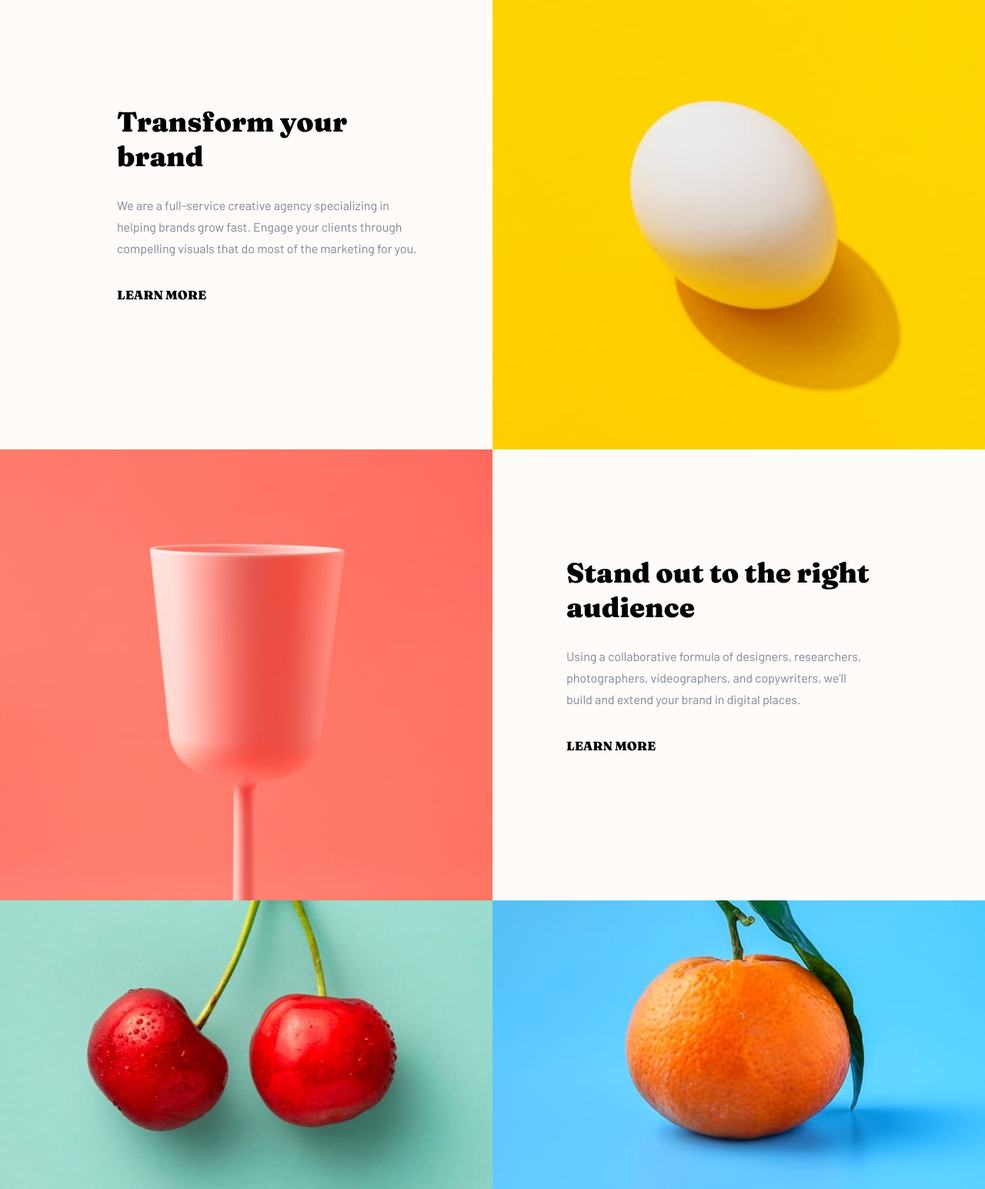
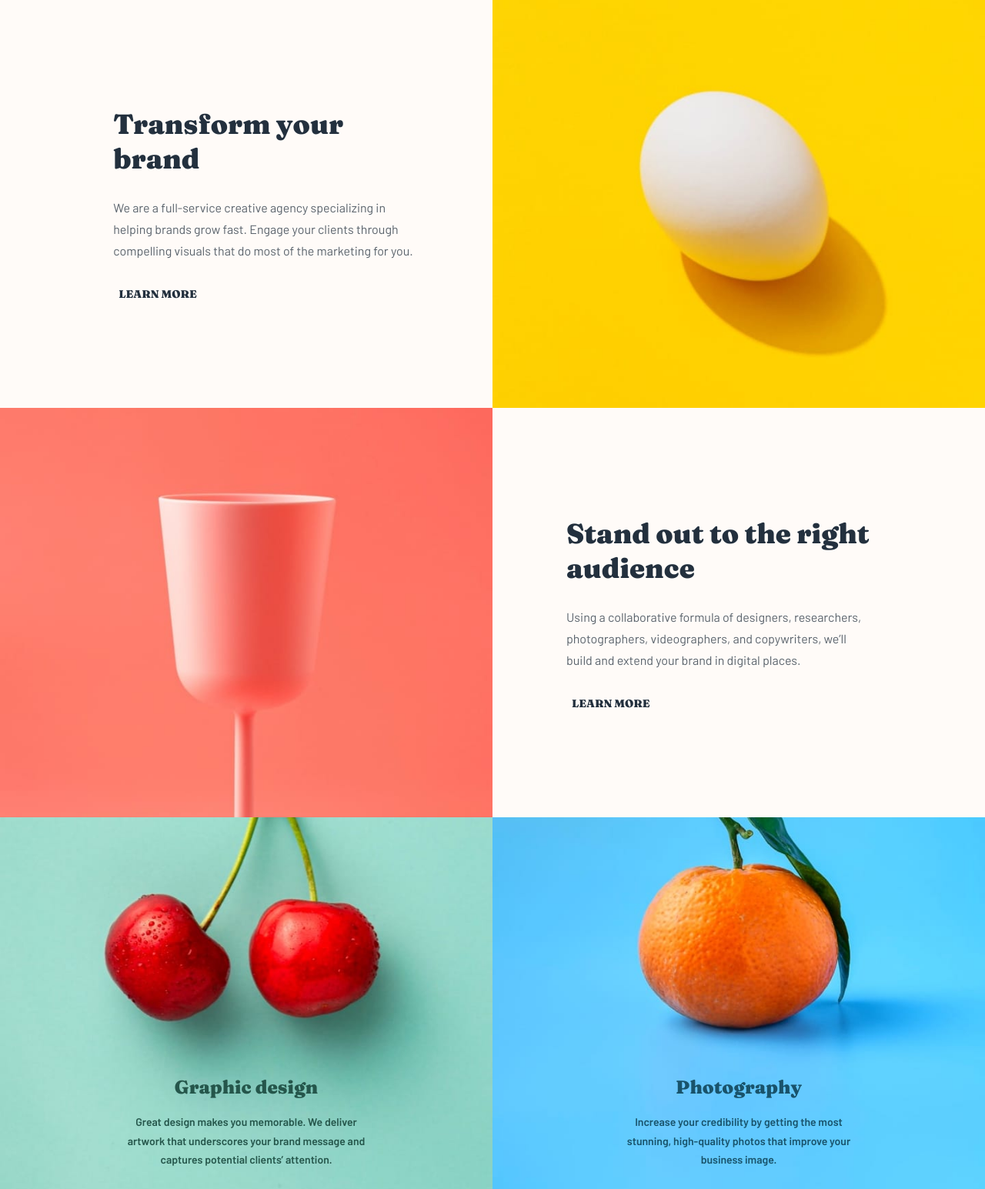
Before and after one commit to Arthur-Resende/Sunnyside-agency-landing-page, a plain HTML site: page index.html in a window 1280 px wide. Shown: the part 802-2347 px from the top of the page at 77% size. Drawn offline with Linux system fonts and the light colour scheme.

Commit message:
css optmized

```diff
--- a/index.html
+++ b/index.html
@@ -34,7 +34,7 @@
 <!-- Main landing section -->
 
   <section class="we-are-creatives">
-    <div class="container full-width flex vertical-center">
+    <div class="arrow-down-container full-width flex vertical-center">
       <h1 class="text-center Fraunces-font uppercase bold">We are creatives</h1>
     </div>
     <img class="arrow-down" src="images/icon-arrow-down.svg" alt="downward arrow"/>
@@ -46,14 +46,14 @@
 
 <!-- first row -->
 
-    <div class="gallery-item-text gallery-item">
-      <div class="text-item text-item-left">
-        <h2 class="Fraunces-font bold">Transform your brand</h2>
-        <p class="gallery-text">
+    <div class="text-item">
+      <div class="gallery-text" id="text-left">
+        <h2 class="Fraunces-font bold gallery-darker-text">Transform your brand</h2>
+        <p>
           We are a full-service creative agency specializing in helping brands grow fast.
           Engage your clients through compelling visuals that do most of the marketing for you.
         </p>
-        <a class="Fraunces-font uppercase bold learn-more">Learn more</a>
+        <a class="Fraunces-font uppercase bold learn-more gallery-darker-text">Learn more</a>
       </div>
     </div>
 
@@ -63,40 +63,39 @@
 
     <div class="gallery-image gallery-item" id="wine"></div>
 
-    <div class="gallery-item-text gallery-item">
-      <div class="text-item text-item-right">
-        <h2 class="Fraunces-font bold">Stand out to the right audience</h2>
+    <div class="text-item">
+      <div class="gallery-text" id="text-right">
+        <h2 class="Fraunces-font bold gallery-darker-text">Stand out to the right audience</h2>
 
-        <p class="gallery-text">
+        <p>
           Using a collaborative formula of designers, researchers, photographers, videographers, and copywriters, we’ll build and extend your brand in digital places.
         </p>
 
-        <a class="Fraunces-font uppercase bold learn-more">Learn more</a>
+        <a class="Fraunces-font uppercase bold learn-more gallery-darker-text">Learn more</a>
       </div>
     </div>
 
-<!-- last row -->
+<!-- third row -->
 
-    <div class="gallery-item-text gallery-image last-row" id="first-image">
+    <div class="gallery-image last-row" id="cherries">
       <div class="last-row-text">
-        <h2 class="Fraunces-font bold last-row-title last-row-design">Graphic design</h2>
-        <p class="last-row-design">
+        <h2 class="Fraunces-font bold last-row-title design-text">Graphic design</h2>
+        <p class="design-text">
           Great design makes you memorable. We deliver artwork that underscores your brand message and captures potential clients’ attention.
         </p>
       </div>
     </div>
 
-    <div class="gallery-item-text gallery-image last-row" id="second-image">
+    <div class="gallery-image last-row" id="orange">
       <div class="last-row-text">
-        <h2 class="Fraunces-font bold last-row-title last-row-photography">Photography</h2>
-        <p class="last-row-photography">
+        <h2 class="Fraunces-font bold last-row-title photography-text">Photography</h2>
+        <p class="photography-text">
           Increase your credibility by getting the most stunning, high-quality photos that improve your business image.
         </p>
       </div>
     </div>
 
   </section>
-
   Client testimonials
 
   We put our trust in Sunnyside and they delivered, making sure our needs were met and deadlines were always hit.
--- a/style.css
+++ b/style.css
@@ -10,6 +10,8 @@ html {
     font-family: 'Barlow';
     font-weight: 600;
 }
+
+/* general tags style */
 
 h1 {
     font-size: 3rem;
@@ -37,21 +39,39 @@ button {
     color: #000000;
 }
 
+/* general classes styles */
+
 .Fraunces-font {
     font-family: 'Fraunces';
 }
 
-.we-are-creatives {
-    height: 100vh;
-    background-image: url("images/desktop/image-header.jpg");
-    background-repeat: no-repeat;
-    background-size: cover;
-    background-position: bottom;
+.flex {
+    display: flex;
 }
 
 .text-center {
     text-align: center;
 }
+
+.vertical-center {
+    align-self: center;
+    align-items: center;
+}
+
+.uppercase {
+    text-transform: uppercase;
+}
+
+.bold {
+    font-weight: 600;
+    font-weight: 900;
+}
+
+.full-width {
+    width: 100%;
+}
+
+/* navbar section style */
 
 .navbar {
     color: #ffffff;
@@ -71,7 +91,17 @@ button {
     width: 150px;
 }
 
-.container {
+/* we are creatives section style */
+
+.we-are-creatives {
+    height: 100vh;
+    background-image: url("images/desktop/image-header.jpg");
+    background-repeat: no-repeat;
+    background-size: cover;
+    background-position: bottom;
+}
+
+.arrow-down-container {
     height: 60vh;
     justify-content: center;
 }
@@ -83,18 +113,7 @@ button {
     width: 2.5%;
 }
 
-.flex {
-    display: flex;
-}
-
-.vertical-center {
-    align-self: center;
-    align-items: center;
-}
-
-.full-width {
-    width: 100%;
-}
+/* gallery section style */
 
 .gallery {
     display: grid;
@@ -102,27 +121,24 @@ button {
 }
 
 .gallery-item {
-    /* height: 537.5px; */
-    height: 73.25vh;
+    height: 532px;
 }
 
-.gallery-item-text {
-    background-color: #fffbf8;
+.gallery-text {
+    position: relative;
+    top: 21.5%;
+    width: 62.5%;
+    line-height: 1.75em;
+    color: #5A636C;
+    font-weight: 400;
+}
+
+.gallery-darker-text {
+    color: #23303E;
 }
 
 .text-item {
-    width: 62.5%;
-    margin-top: 21.5%;
-    line-height: 1.75em;
-    align-items: center;
-}
-
-.text-item-left {
-    margin-left: 23.75%;
-}
-
-.text-item-right {
-    margin-left: 15%;
+    background-color: #fffbf8;
 }
 
 .gallery-image {
@@ -131,27 +147,16 @@ button {
     background-size: cover;
 }
 
-.uppercase {
-    text-transform: uppercase;
+.learn-more {
+    display: inline-block;
+    margin: 2em 0em 0em 0.5em;
+    font-size: 14px;
 }
 
-.bold {
-    font-weight: 600;
-    font-weight: 900;
-}
-
-.learn-more {
-    display: inline-block;
-    margin-top: 2em;
-}
-
-.gallery-text {
-    color: #818498;
-    font-weight: 400;
-}
+/* gallery third row special style */
 
 .last-row {
-    height: 75vh;
+    height: 530px;
 }
 
 .last-row-text {
@@ -168,13 +173,15 @@ button {
     font-size: 1.5rem;
 }
 
-.last-row-design {
+.design-text {
     color: #25564B;
 }
 
-.last-row-photography {
+.photography-text {
     color: #19536B;
 }
+
+/* special items */
 
 #egg {
     background-image: url('images/desktop/image-transform.jpg');
@@ -188,14 +195,22 @@ button {
     background-size: cover;
 }
 
-#first-image {
+#cherries {
     background-image: url('images/desktop/image-graphic-design.jpg');
     background-repeat: no-repeat;
     background-size: cover;
 }
 
-#second-image {
+#orange {
     background-image: url('images/desktop/image-photography.jpg');
     background-repeat: no-repeat;
     background-size: cover;
 }
+
+#text-left {
+    left: 23%;
+}
+
+#text-right {
+    left: 15%;
+}
```
